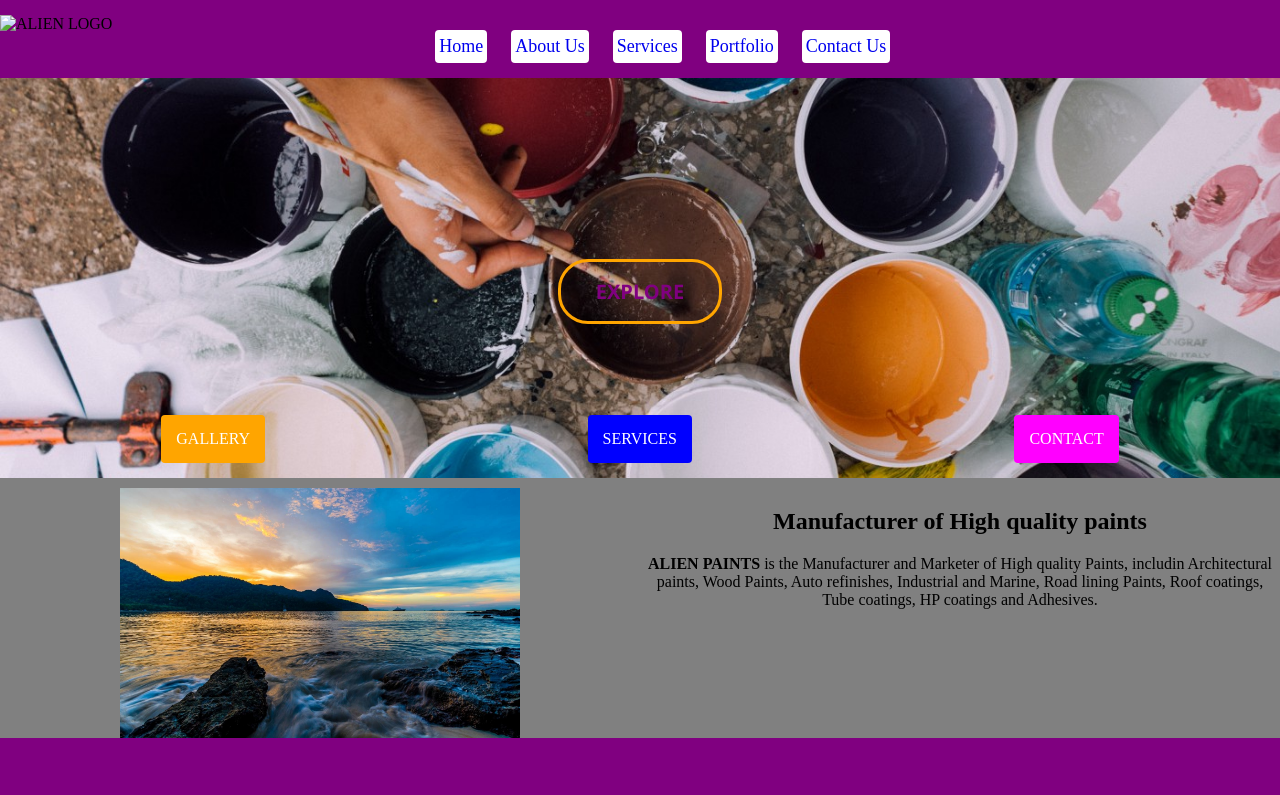
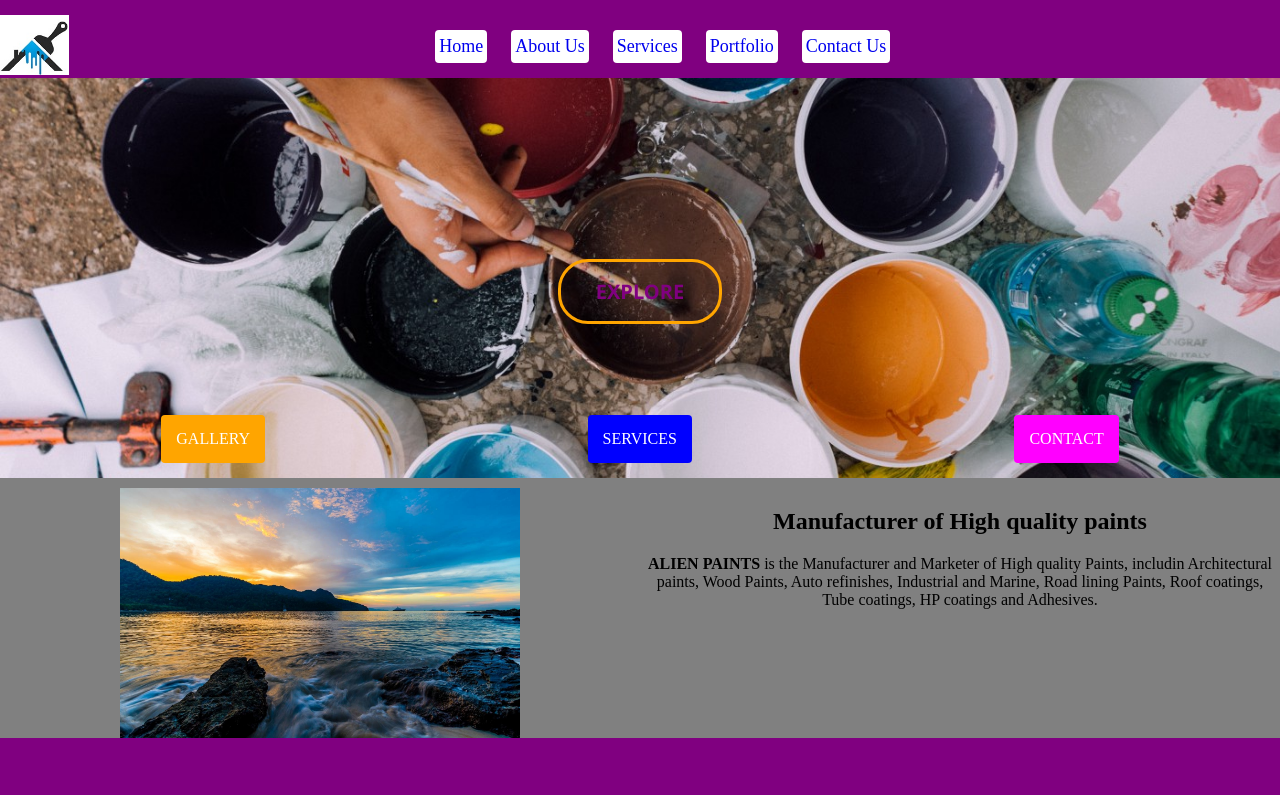
Before and after one commit to Olafey/alienpaint, a plain HTML site: page index.html in a window 1280 px wide. Shown: the top 795 px of the page. Drawn offline with nearby package versions, Linux system fonts and the light colour scheme; files whose address does not match are found by name.

Commit message:
Update index.html

```diff
--- a/index.html
+++ b/index.html
@@ -16,7 +16,7 @@
         <!-- THE HEAD CONTAINER -->
         <div class="head_container">
             <div class="logo_holder">
-                <img class="logo" src="../index.html/images/ALIEN PAINT LOGO1.jpg" alt="ALIEN LOGO">
+                <img class="logo" src="images/ALIEN PAINT LOGO1.jpg" alt="ALIEN LOGO">
             </div>
 
             <div class="top_link">
```
